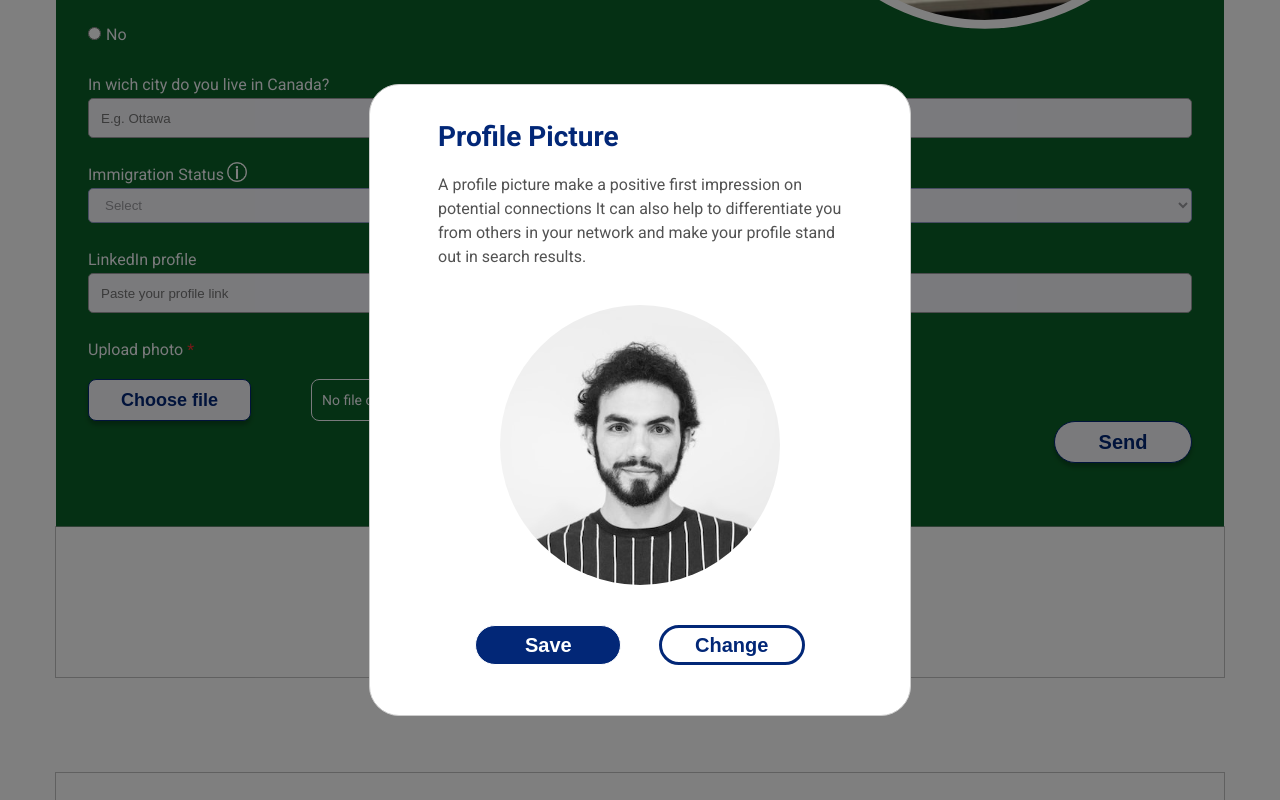
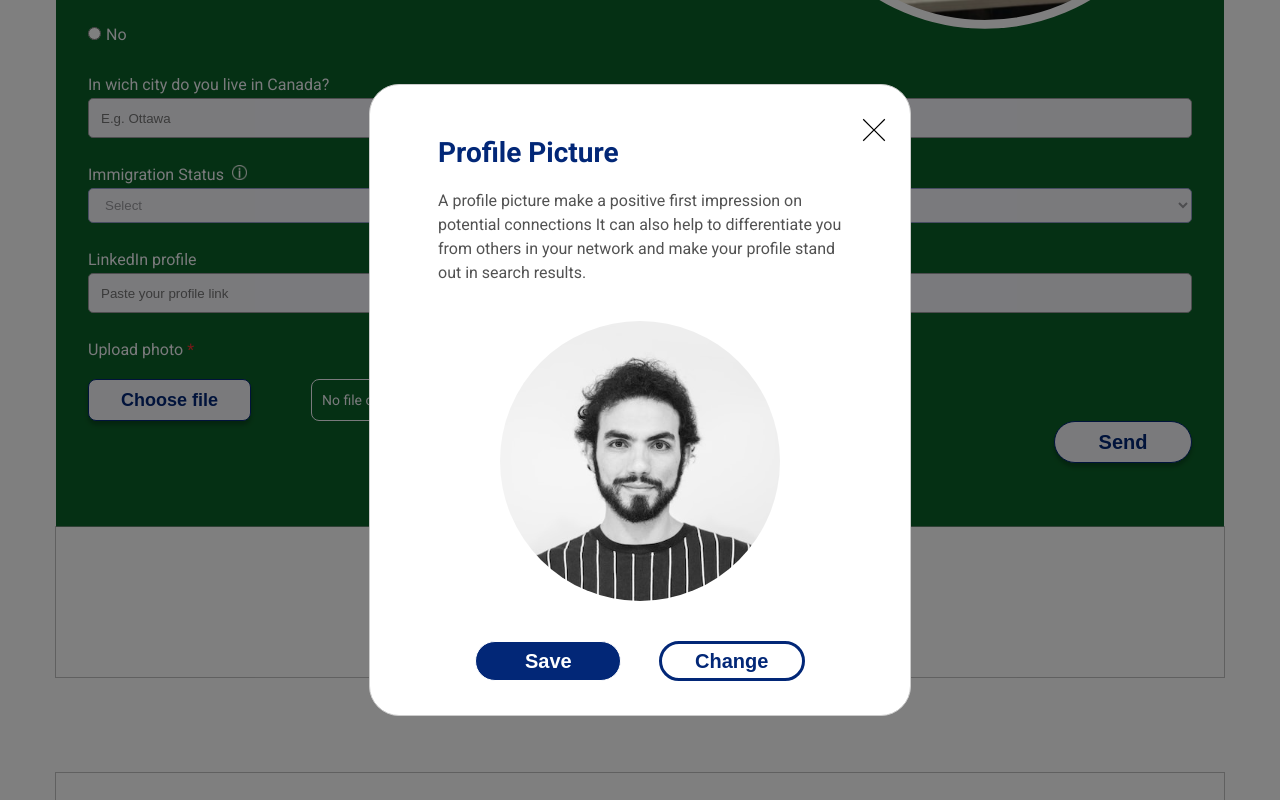
Before and after one commit to brito-ca/brito-website, a Next.js app: page / in a window 1280 px wide. Both pictures are taken after a click on the button "Choose file". Shown: the part 2767-3567 px from the top of the page. Built offline with nearby package versions, Linux system fonts and the light colour scheme.

Commit message:
Close icon added

```diff
--- a/components/Form/Form.jsx
+++ b/components/Form/Form.jsx
@@ -6,6 +6,7 @@ import styles from '../../styles/Form.module.css'
 import infoIcon from '../../public/images/form-info-icon.png'
 import britoFormImage from '../../public/images/brito-group-image-form.svg'
 import profilePictureTemplate from '../../public/images/brito-profile-picture-template.svg'
+import closeModalIcon from '../../public/images/close-modal-icon.svg'
 
 const Form = () => {
     const [fullName, setFullName] = useState('')
@@ -27,27 +28,10 @@ const Form = () => {
     function openProfilePictureModal() {
         setIsProfilePictureModalOpen(true)
     }
-    //
+
     function closeProfilePictureModal() {
         setIsProfilePictureModalOpen(false)
     }
-
-    // function afterOpenModal() {
-    //     subtitle.style.color = '#f00';
-    // }
-
-    // const customStyles = {
-    //     content: {
-    //         top: '50%',
-    //         left: '50%',
-    //         right: 'auto',
-    //         bottom: 'auto',
-    //         marginRight: '-50%',
-    //         transform: 'translate(-50%, -50%)',
-    //         borderRadius: '30px',
-    //         backgroundColor: 'white',
-    //     },
-    // }
 
     return (
         <>
@@ -129,7 +113,7 @@ const Form = () => {
                                         className={styles.infoIcon}
                                         src={infoIcon}
                                         alt='Info Icon - A circle with an exclamation point inside'
-                                        width={20}
+                                        width={15}
                                     />
                                 </span>
                             </label>
@@ -186,10 +170,8 @@ const Form = () => {
                             </button>
                             <Modal
                                 isOpen={isProfilePictureModalOpen}
-                                // onAfterOpen={afterOpenModal}
                                 overlayClassName='react-model-overlay'
                                 onRequestClose={closeProfilePictureModal}
-                                // style={styles.profilePictureModal}
                                 style={{
                                     overlay: {
                                         position: 'fixed',
@@ -211,6 +193,12 @@ const Form = () => {
                                     },
                                 }}
                             >
+                                <Image
+                                    src={closeModalIcon}
+                                    alt='X icon to close upload photo field'
+                                    className={styles.closeModalIcon}
+                                    onClick={closeProfilePictureModal}
+                                />
                                 <div className={styles.profilePictureModal}>
                                     <h1 className={styles.profilePictureModalTitle}>
                                         Profile Picture
--- a/components/FormModal/FormModal.jsx
+++ /dev/null
@@ -1,19 +0,0 @@
-import Modal from 'react-modal'
-import styles from './FormModal.module.css'
-
-const FormModal = (isOpen, onRequestClose) => {
-    return (
-        <Modal
-            isOpen={isOpen}
-            onRequestClose={onRequestClose}
-            overlayClassName='react-model-overlay'
-            className='react-modal-content'
-        >
-            <div className={styles.modalContainer}>
-                <p>Profile picture modal</p>
-            </div>
-        </Modal>
-    )
-}
-
-export default FormModal
--- a/components/FormModal/FormModal.module.css
+++ /dev/null
@@ -1,2 +0,0 @@
-.modalContainer {
-}
--- a/components/index.js
+++ b/components/index.js
@@ -8,4 +8,3 @@ export { default as Form } from './Form/Form'
 export { default as RadioButton } from './RadioButton/RadioButton'
 export { default as Icon } from './Icon/Icon'
 export { default as FloatingActionButton } from './FloatingActionButton/FloatingActionButton'
-export { default as FormModal } from './FormModal/FormModal'
--- a/styles/Form.module.css
+++ b/styles/Form.module.css
@@ -148,7 +148,7 @@
 }
 
 .infoIcon {
-    margin-left: 3px;
+    margin-left: 0.5rem;
 }
 
 @media (max-width: 768px) {
@@ -237,6 +237,8 @@
 
     color: #022777;
     font-size: 28px;
+
+    margin-top: 2rem;
 }
 
 .profilePictureModalDescription {
@@ -284,6 +286,14 @@
 
     grid-row: 4 / 5;
     grid-column: 5 / 8;
+}
+
+.closeModalIcon {
+    position: absolute;
+    right: 0;
+    margin: 0 21px 0 0;
+
+    width: 30px;
 }
 
 @media (max-width: 600px) {
```
Also changed, not shown: public/images/close-modal-icon.svg (added).
